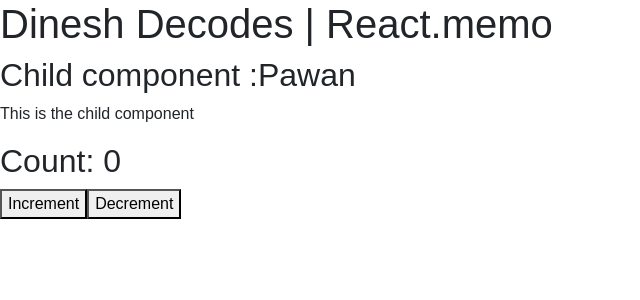
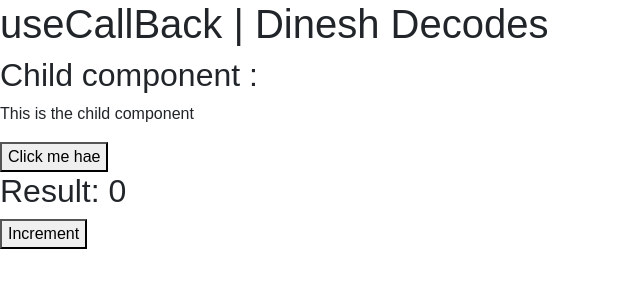
Before and after one commit to dineshctoula/react-Tutorial, a React (Vite) app: page / in a window 1280 px wide. Shown: the top 300 px of the page, without its empty margins (0-640 px from the left). Built offline with nearby package versions, Linux system fonts and the light colour scheme; the HTML template or start-up script is replaced by a standard one.

Commit message:
#40. UseCallback Hook

```diff
--- a/src/App.jsx
+++ b/src/App.jsx
@@ -1,19 +1,22 @@
-import { useState } from "react";
+import { useCallback, useState } from "react";
 import Child from "./Child";
 
 function App(){
   const[count, setCount]=useState(0);
+  // const handleClick=()=>{
+  //   console.log("child button is clicked");
+  // }
+
+  const handleClick=useCallback(()=>{
+    console.log("child buttono is clicked");
+  },[]);
   return(
-    <div>
-<h1> Dinesh Decodes | React.memo</h1>
-<Child  name="Pawan"/>
-<h2>Count: {count}</h2>
-<button onClick={()=>setCount(count+1)}>Increment</button>
-
-<button onClick={()=>setCount(count-1)}>Decrement</button>
-
-    </div>
+<div>
+  <h1>useCallBack | Dinesh Decodes</h1>
+  <Child onClick={handleClick}/>
+  <h2>Result: {count}</h2>
+  <button onClick={()=>setCount(count+1)}>Increment</button>
+</div>
   );
-
 }
 export default App;
--- a/src/Child.jsx
+++ b/src/Child.jsx
@@ -1,9 +1,11 @@
 import React from "react";
-function Child({name}){
+function Child(onClick){
+    console.log("child component is rendered");
     return(
         <div>
-<h2> Child component :{name}</h2>
+<h2> Child component :</h2>
 <p> This is the child component</p>
+<button onClick={onClick}>Click me hae</button>
         </div>
 
     );
```
